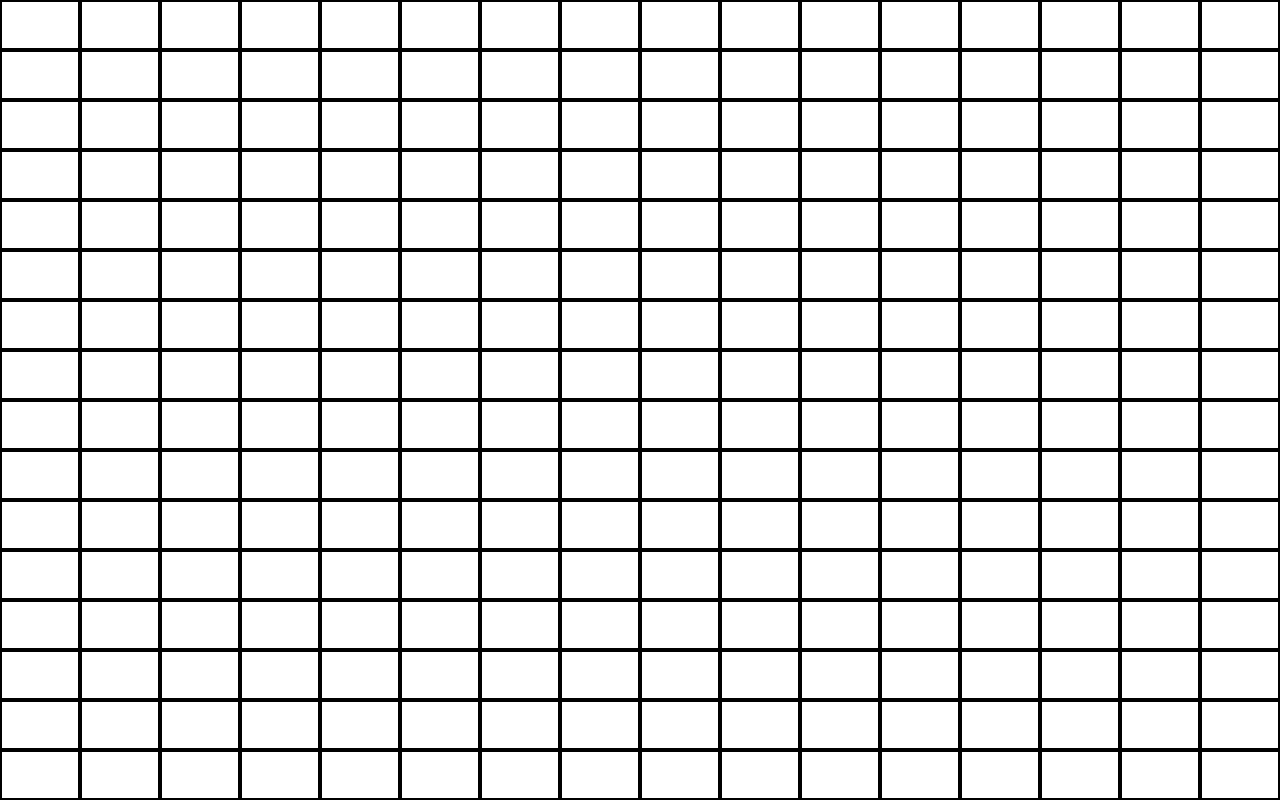
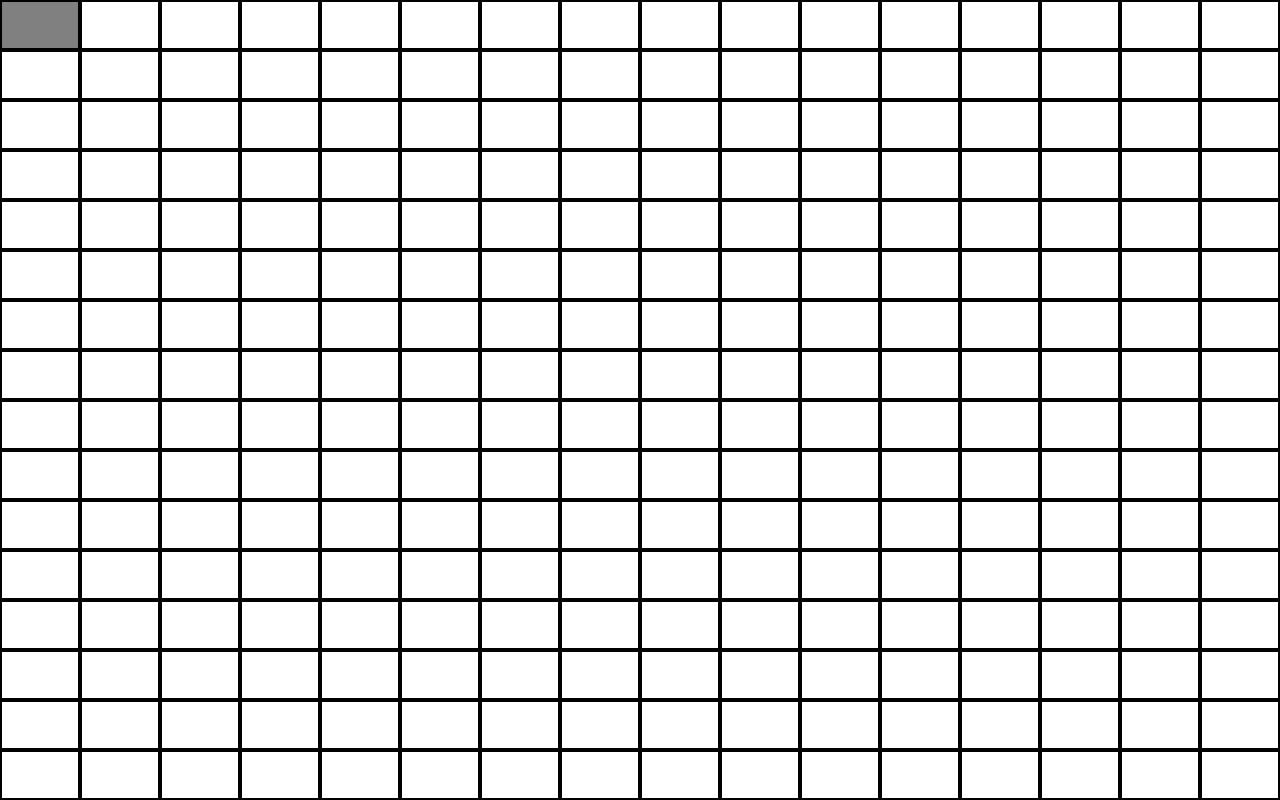
Before and after one commit to ilathem/etch-a-sketch-top, a plain HTML site: page index.html in a window 1280 px wide. Drawn offline with Linux system fonts and the light colour scheme.

Commit message:
Add hover effect

```diff
--- a/index.js
+++ b/index.js
@@ -8,6 +8,9 @@ for (let i = 0; i < 16; i++) {
     for (let j = 0; j < 16; j++) {
         grid[i][j] = document.createElement('div')
         grid[i][j].classList.add('gridDiv');
+        grid[i][j].addEventListener('mouseover', () => {
+            grid[i][j].classList.add('gridDivHovered')
+        })
         rows[i].appendChild(grid[i][j]);
     }
     rootDiv.appendChild(rows[i]);
--- a/styles.css
+++ b/styles.css
@@ -23,3 +23,7 @@
     height: 100%;
     border: 2px solid black;
 }
+
+.gridDivHovered {
+    background: grey;
+}
```
